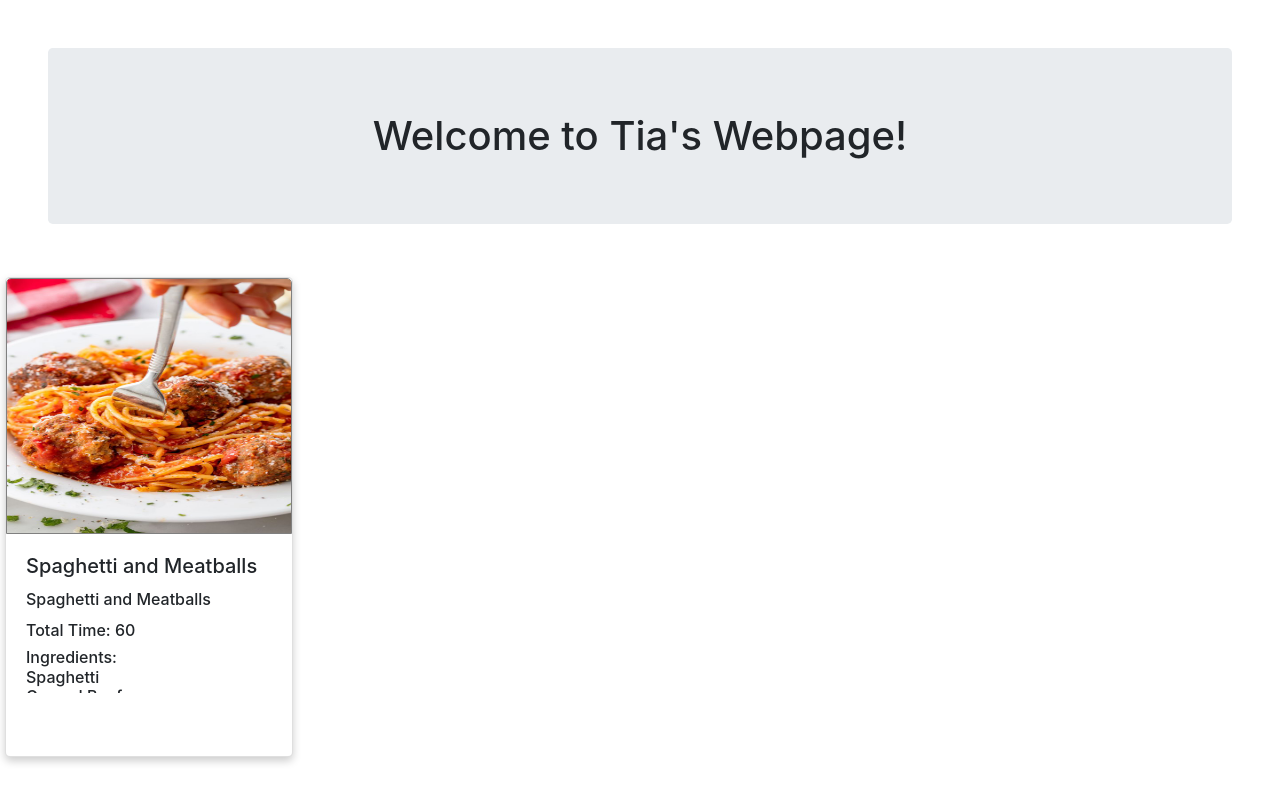
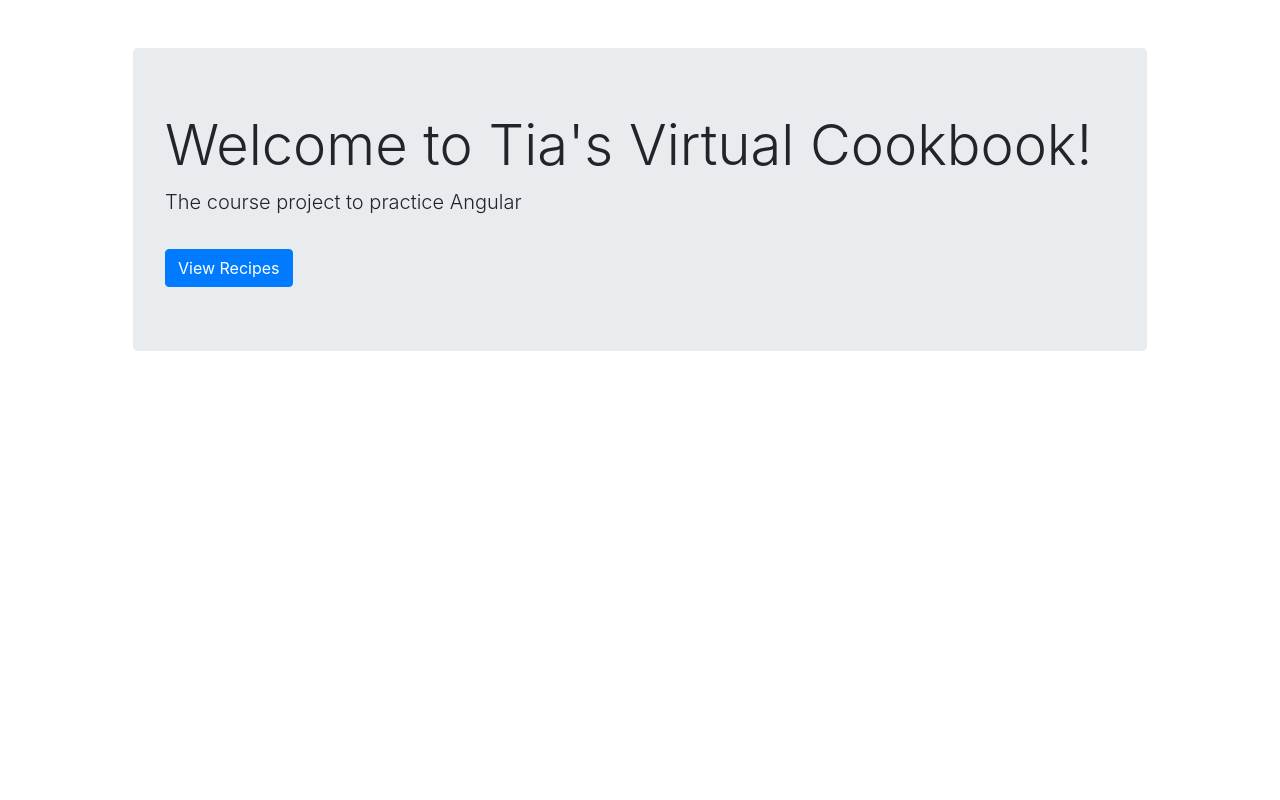
Before and after one commit to tia2019/my-angular-course, an Angular app in the folder my-personal-app/: page /welcome in a window 1280 px wide. Before the commit this address led to /. Built offline with nearby package versions, Linux system fonts and the light colour scheme; data requests are answered from the project's data file.

Commit message:
welcome page and basic routing

```diff
--- a/my-personal-app/angular.json
+++ b/my-personal-app/angular.json
@@ -27,7 +27,11 @@
               "./node_modules/bootstrap/dist/css/bootstrap.min.css",
               "src/styles.css"
             ],
-            "scripts": []
+            "scripts": [
+              "node_modules/jquery/dist/jquery.min.js",
+              "node_modules/popper.js/dist/umd/popper.min.js",
+              "node_modules/bootstrap/dist/js/bootstrap.min.js"
+            ]
           },
           "configurations": {
             "production": {
@@ -121,6 +125,7 @@
           }
         }
       }
-    }},
+    }
+  },
   "defaultProject": "my-personal-app"
 }
--- a/my-personal-app/package.json
+++ b/my-personal-app/package.json
@@ -22,8 +22,10 @@
     "@angular/platform-browser-dynamic": "~8.2.0",
     "@angular/router": "~8.2.0",
     "bootstrap": "^4.3.1",
+    "jquery": "^3.4.1",
     "json-server": "^0.15.1",
     "npm-run-all": "^4.1.5",
+    "popper.js": "^1.16.0",
     "rxjs": "~6.4.0",
     "tslib": "^1.10.0",
     "zone.js": "~0.9.1"
--- a/my-personal-app/src/app/app-routing.module.ts
+++ b/my-personal-app/src/app/app-routing.module.ts
@@ -1,8 +1,15 @@
 import { NgModule } from '@angular/core';
 import { Routes, RouterModule } from '@angular/router';
 
+import { RecipeListComponent } from './recipes/recipe-list.component';
+import { WelcomeComponent } from './welcome/welcome.component';
 
-const routes: Routes = [];
+
+const routes: Routes = [
+  { path: "", redirectTo: "/welcome", pathMatch: "full" },
+  { path: "welcome", component: WelcomeComponent },
+  { path: "recipes", component: RecipeListComponent }
+];
 
 @NgModule({
   imports: [RouterModule.forRoot(routes)],
--- a/my-personal-app/src/app/app.component.html
+++ b/my-personal-app/src/app/app.component.html
@@ -1,8 +1 @@
-<div style="text-align:center;">
-  <h1 class="jumbotron my-5 mx-5">
-    Welcome to {{ title }}!
-  </h1>
-</div>
-<app-recipe-list>
-</app-recipe-list>
 <router-outlet></router-outlet>
--- a/my-personal-app/src/app/app.module.ts
+++ b/my-personal-app/src/app/app.module.ts
@@ -6,12 +6,14 @@
 import { AppComponent } from './app.component';
 import { RecipeListComponent } from './recipes/recipe-list.component';
 import { RecipeCardComponent } from './recipes/recipe-card/recipe-card.component';
+import { WelcomeComponent } from './welcome/welcome.component';
 
 @NgModule({
   declarations: [
     AppComponent,
     RecipeListComponent,
-    RecipeCardComponent
+    RecipeCardComponent,
+    WelcomeComponent
   ],
   imports: [
     BrowserModule,
--- /dev/null
+++ b/my-personal-app/src/app/welcome/welcome.component.html
@@ -0,0 +1,13 @@
+<div class="container">
+  <div class="jumbotron my-5 mx-5 ">
+    <h1 class="display-4">Welcome to {{ title }}!</h1>
+    <p class="lead">The course project to practice Angular</p>
+    <button
+        type="button"
+        routerLink="/recipes"
+        class="btn btn-primary text-center mt-3 mx-auto"
+      >
+        View Recipes
+      </button>
+  </div>
+</div>
--- /dev/null
+++ b/my-personal-app/src/app/welcome/welcome.component.ts
@@ -0,0 +1,16 @@
+import { Component, OnInit } from '@angular/core';
+
+@Component({
+  selector: 'app-welcome',
+  templateUrl: './welcome.component.html',
+  styles: []
+})
+export class WelcomeComponent implements OnInit {
+  title = "Tia's Virtual Cookbook";
+
+  constructor() { }
+
+  ngOnInit() {
+  }
+
+}
```
Also changed, not shown: 2 other files (tests, documents, lock files or other folders).
